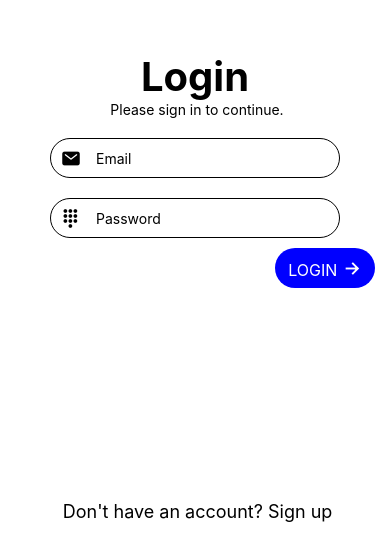
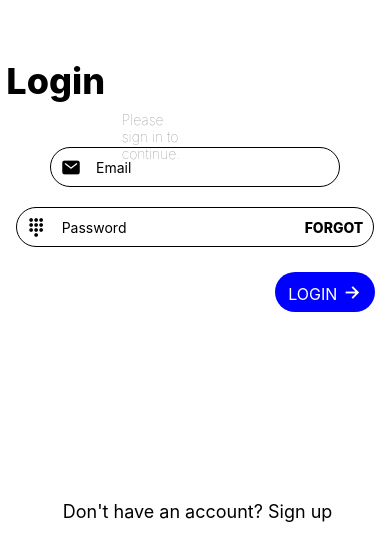
Before and after one commit to AnishShahi123/ProjectAssignment, a React Native app: screen /Signup in a window 390 px wide. Shown: the part 272-832 px from the top of the page. Built offline with nearby package versions, Linux system fonts and the light colour scheme.

Commit message:
added forgot on TextInput

```diff
--- a/App.js
+++ b/App.js
@@ -6,7 +6,6 @@ export default function App() {
   return (
     <View style={styles.container}>
       <StatusBar style="auto" />
-
       <LoginPage />
     </View>
   );
@@ -16,7 +15,5 @@ const styles = StyleSheet.create({
   container: {
     flex: 1,
     backgroundColor: "#fff",
-    alignItems: "center",
-    justifyContent: "center",
   },
 });
--- /dev/null
+++ b/components/Title.js
@@ -0,0 +1,32 @@
+import React from "react";
+import { StyleSheet, Text, View } from "react-native";
+
+const Title = (props) => {
+  return (
+    <View style={styles.container}>
+      <Text style={styles.title}>{props.heading}</Text>
+      <Text style={styles.subtitle}>{props.subtitle} </Text>
+    </View>
+  );
+};
+
+const styles = StyleSheet.create({
+  title: {
+    fontSize: 36,
+    fontWeight: "800",
+    position: "absolute",
+    right: 90,
+  },
+  subtitle: {
+    position: "absolute",
+    right: 15,
+    marginTop: 20,
+    opacity: 0.5,
+    fontWeight: "10",
+  },
+  container: {
+    paddingVertical: 16,
+  },
+});
+
+export default Title;
--- a/package.json
+++ b/package.json
@@ -10,6 +10,8 @@
   },
   "dependencies": {
     "@expo/webpack-config": "^18.0.1",
+    "@react-navigation/native": "^6.1.7",
+    "@react-navigation/stack": "^6.3.17",
     "expo": "~48.0.18",
     "expo-linear-gradient": "^12.3.0",
     "expo-status-bar": "~1.4.4",
--- a/screens/Login.js
+++ b/screens/Login.js
@@ -7,6 +7,7 @@ import {
   TouchableOpacity,
 } from "react-native";
 import Ionicon from "react-native-vector-icons/Ionicons";
+import Title from "../components/Title";
 
 const LoginPage = () => {
   const [email, setEmail] = useState("");
@@ -18,8 +19,8 @@ const LoginPage = () => {
 
   return (
     <View style={styles.container}>
-      <Text style={styles.title}>Login</Text>
-      <Text style={styles.subtitle}> Please sign in to continue.</Text>
+      <Title heading="Login" />
+      <Title subtitle="Please sign in to continue." />
       <View style={styles.SectionStyle}>
         <Ionicon name="mail" size={20} />
         <TextInput
@@ -38,7 +39,7 @@ const LoginPage = () => {
           secureTextEntry={true}
           style={styles.input}
         />
-        {/* <Text style={styles.forgotText}>FORGOT</Text> */}
+        <Text style={styles.forgotText}>FORGOT</Text>
       </View>
       <View>
         <TouchableOpacity style={styles.button}>
@@ -65,7 +66,7 @@ const styles = StyleSheet.create({
   SectionStyle: {
     flexDirection: "row",
     height: 40,
-    marginTop: 20,
+    marginTop: 40,
     marginLeft: 35,
     marginRight: 35,
     borderWidth: 1,
@@ -109,6 +110,7 @@ const styles = StyleSheet.create({
     justifyContent: "center",
     position: "absolute",
     left: 80,
+    marginTop: 15,
   },
   buttonTextStyle: {
     color: "#FFFFFF",
@@ -120,6 +122,7 @@ const styles = StyleSheet.create({
     color: "#000",
     fontSize: 14,
     marginLeft: 10,
+    fontWeight: 800,
   },
 });
 
```
Also changed, not shown: 1 other file (tests, documents, lock files or other folders).
